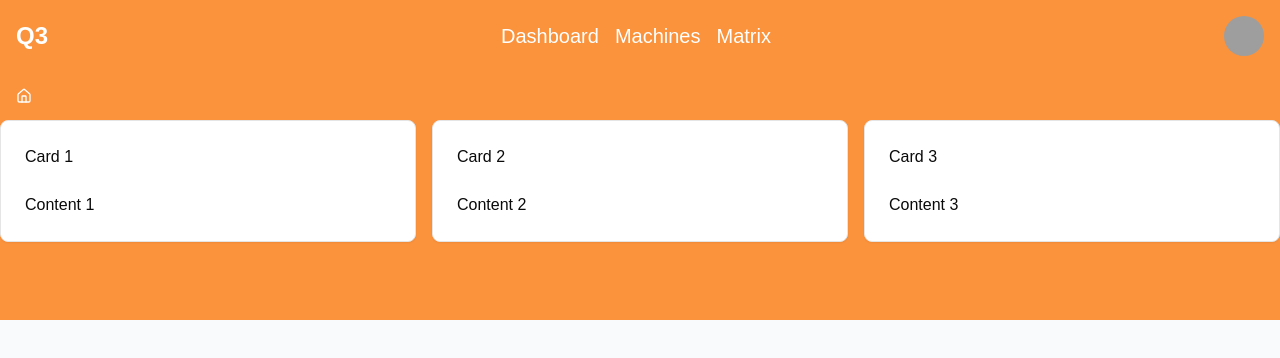
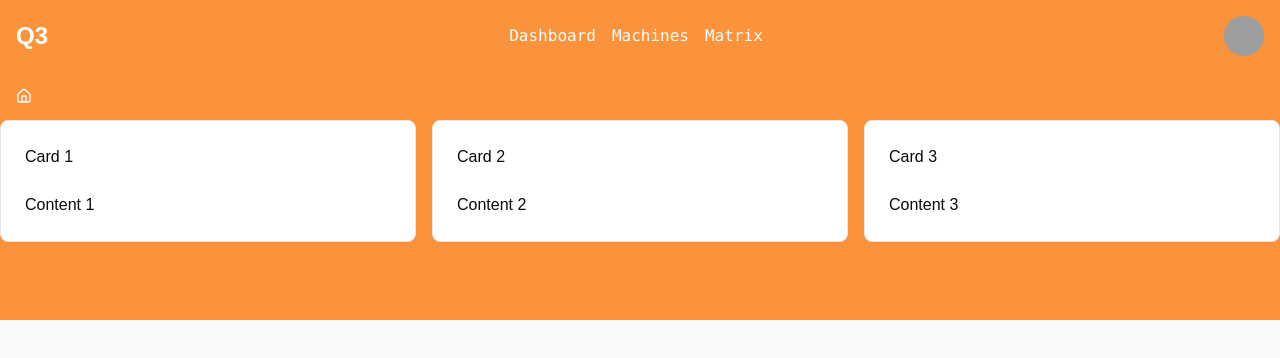
Before and after one commit to suggestied/q3s3, a Next.js app: page / in a window 1280 px wide. Shown: the top 358 px of the page. Built offline with nearby package versions, Linux system fonts and the light colour scheme; grey boxes are pictures that could not be loaded.

Commit message:
Better top bar

```diff
--- a/src/components/top-bar.tsx
+++ b/src/components/top-bar.tsx
@@ -1,4 +1,5 @@
-"'use client'"
+// "'use client
+"use client";
 
 import { Avatar, AvatarFallback, AvatarImage } from "@/components/ui/avatar"
 
@@ -14,22 +15,31 @@ export function TopBarComponent() {
     <div className="relative">
       <div className="bg-orange-400 text-white p-4 flex items-center justify-between">
         <div className="text-2xl font-bold">Q3</div>
-        <div className="text-xl flex gap-4">
+        <div className="text-md flex gap-4">
           {pages.map((page) => (
-            <a key={page.url} href={
-              page.url
-            } className="text-white hover:text-gray-200">{page.name}</a>
-
+            <a
+              key={page.url}
+              href={page.url}
+              className={`text-white font-mono hover:text-gray-200 ${
+                page.url === location.pathname
+                  ? "underline underline-offset-4"
+                  : ""
+              }`}
+            >
+              {page.name}
+            </a>
           ))}
         </div>
         <Avatar>
-          <AvatarImage src="/placeholder.svg?height=40&width=40" alt="User avatar" />
+          <AvatarImage
+            src="/placeholder.svg?height=40&width=40"
+            alt="User avatar"
+          />
           <AvatarFallback>U</AvatarFallback>
         </Avatar>
       </div>
       {/* absolute orange h-96 */}
       <div className="absolute top-16 left-0 w-full bg-orange-400 h-64"></div>
-
     </div>
-  )
+  );
 }
```
